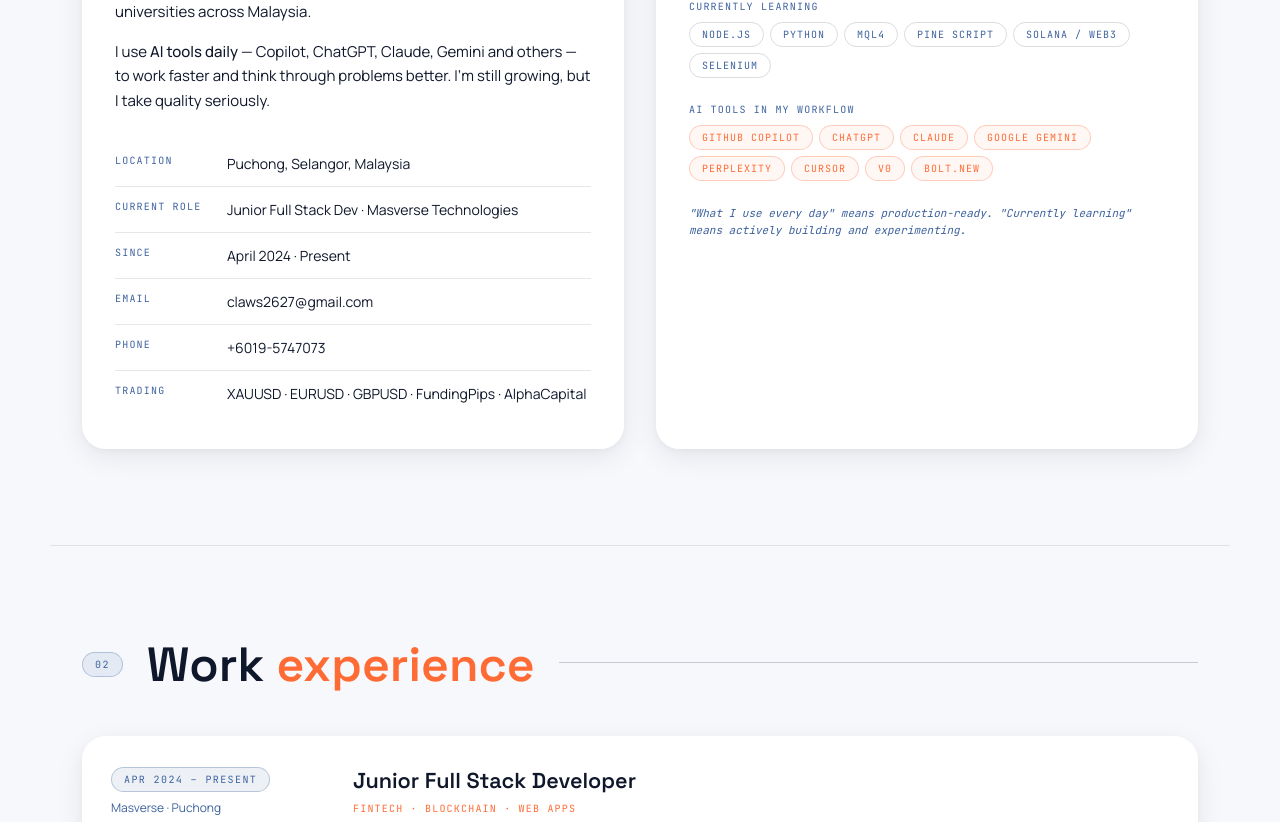
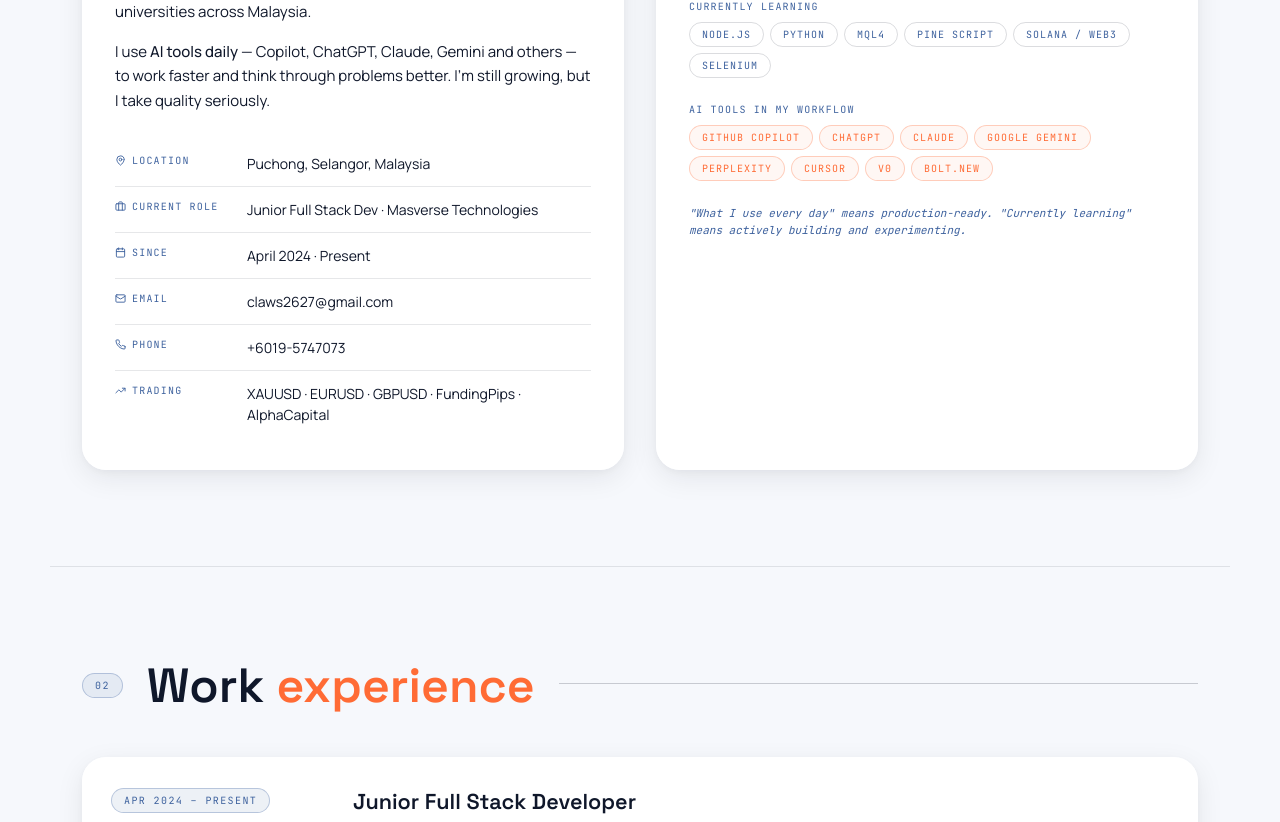
Before and after one commit to Chiayingcy/portfolioCY, a React (Vite) app in the folder portfolio/: page / in a window 1280 px wide. Shown: the part 1972-2794 px from the top of the page. Built offline with nearby package versions, Linux system fonts and the light colour scheme; the HTML template or start-up script is replaced by a standard one.

Commit message:
feat: add icons to about facts, fix label width; fix copyright symbol in footer

```diff
--- a/portfolio/src/components/layout/Footer.tsx
+++ b/portfolio/src/components/layout/Footer.tsx
@@ -5,7 +5,7 @@
       <div className="container-shell py-10">
         <div className="glass-card flex flex-col items-center justify-between gap-4 p-6 text-center md:flex-row md:text-left">
           <p className="font-mono text-[11px] uppercase tracking-[0.08em] text-muted">
-            Â© 2026 Chia Ying Ooi · Full Stack Developer · Puchong, Selangor
+            © 2026 Chia Ying Ooi · Full Stack Developer · Puchong, Selangor
           </p>
           <a
             href="mailto:claws2627@gmail.com"
--- a/portfolio/src/components/sections/AboutSection.tsx
+++ b/portfolio/src/components/sections/AboutSection.tsx
@@ -1,14 +1,16 @@
+import { MapPin, Briefcase, Calendar, Mail, Phone, TrendingUp } from 'lucide-react'
+import type { LucideIcon } from 'lucide-react'
 import { FadeUp } from '@/components/ui/FadeUp'
 import { SectionHeader } from '@/components/ui/SectionHeader'
 import { SKILL_GROUPS } from '@/data'
 
-const FACTS = [
-  { k: 'Location', v: 'Puchong, Selangor, Malaysia' },
-  { k: 'Current role', v: 'Junior Full Stack Dev · Masverse Technologies' },
-  { k: 'Since', v: 'April 2024 · Present' },
-  { k: 'Email', v: 'claws2627@gmail.com' },
-  { k: 'Phone', v: '+6019-5747073' },
-  { k: 'Trading', v: 'XAUUSD · EURUSD · GBPUSD · FundingPips · AlphaCapital' },
+const FACTS: { icon: LucideIcon; k: string; v: string }[] = [
+  { icon: MapPin,     k: 'Location',     v: 'Puchong, Selangor, Malaysia' },
+  { icon: Briefcase,  k: 'Current role', v: 'Junior Full Stack Dev · Masverse Technologies' },
+  { icon: Calendar,   k: 'Since',        v: 'April 2024 · Present' },
+  { icon: Mail,       k: 'Email',        v: 'claws2627@gmail.com' },
+  { icon: Phone,      k: 'Phone',        v: '+6019-5747073' },
+  { icon: TrendingUp, k: 'Trading',      v: 'XAUUSD · EURUSD · GBPUSD · FundingPips · AlphaCapital' },
 ]
 
 const TIER_STYLES: Record<string, string> = {
@@ -43,9 +45,12 @@
             </p>
 
             <div className="divide-y divide-ink/10">
-              {FACTS.map(({ k, v }) => (
+              {FACTS.map(({ icon: Icon, k, v }) => (
               <div key={k} className="flex items-start gap-4 py-3">
-                <span className="w-[96px] shrink-0 font-mono text-[10px] uppercase tracking-[0.12em] text-muted">{k}</span>
+                <span className="flex w-[116px] shrink-0 items-center gap-1.5 font-mono text-[10px] uppercase tracking-[0.12em] text-muted">
+                  <Icon size={11} strokeWidth={2} className="shrink-0" />
+                  {k}
+                </span>
                 <span className="text-[13px] text-ink md:text-[14px]">{v}</span>
               </div>
               ))}
```
